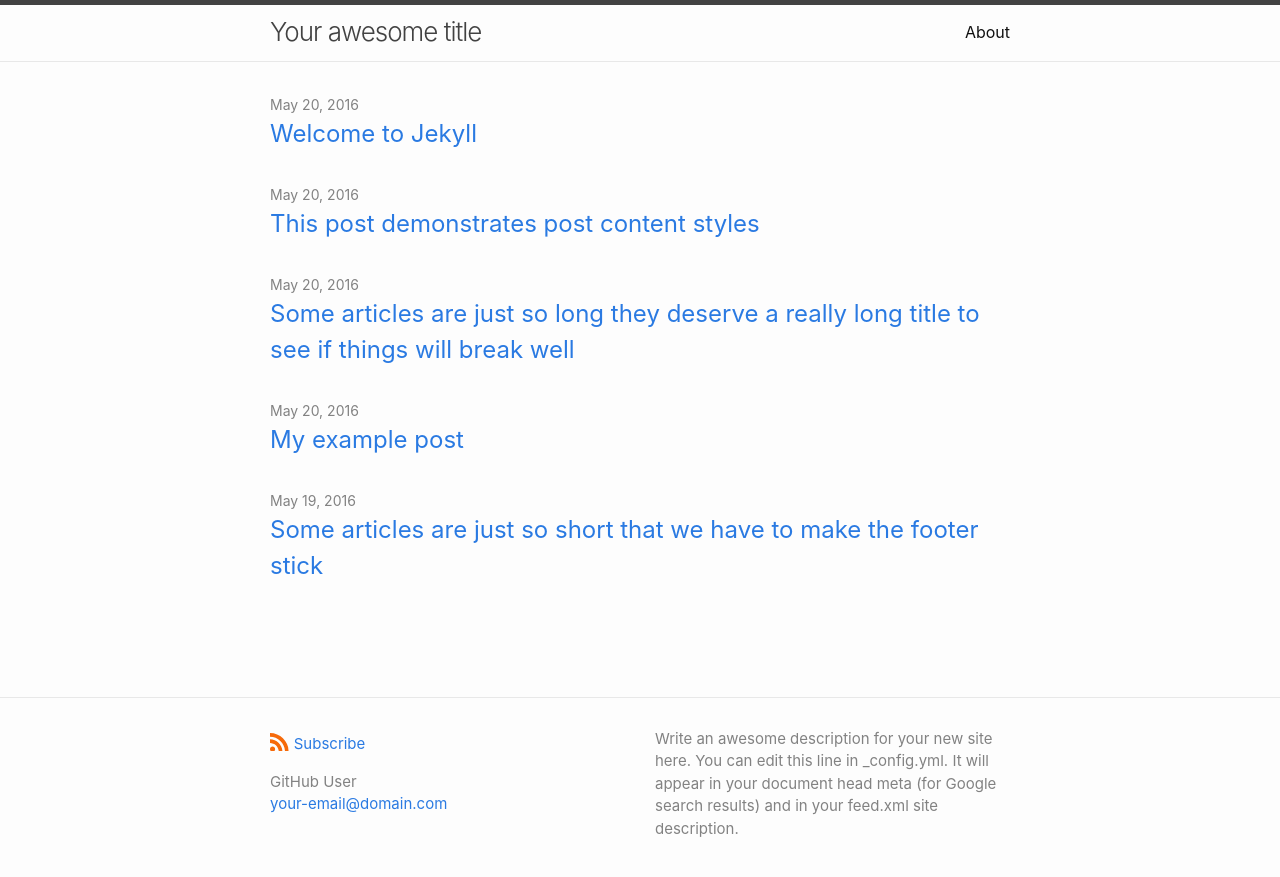
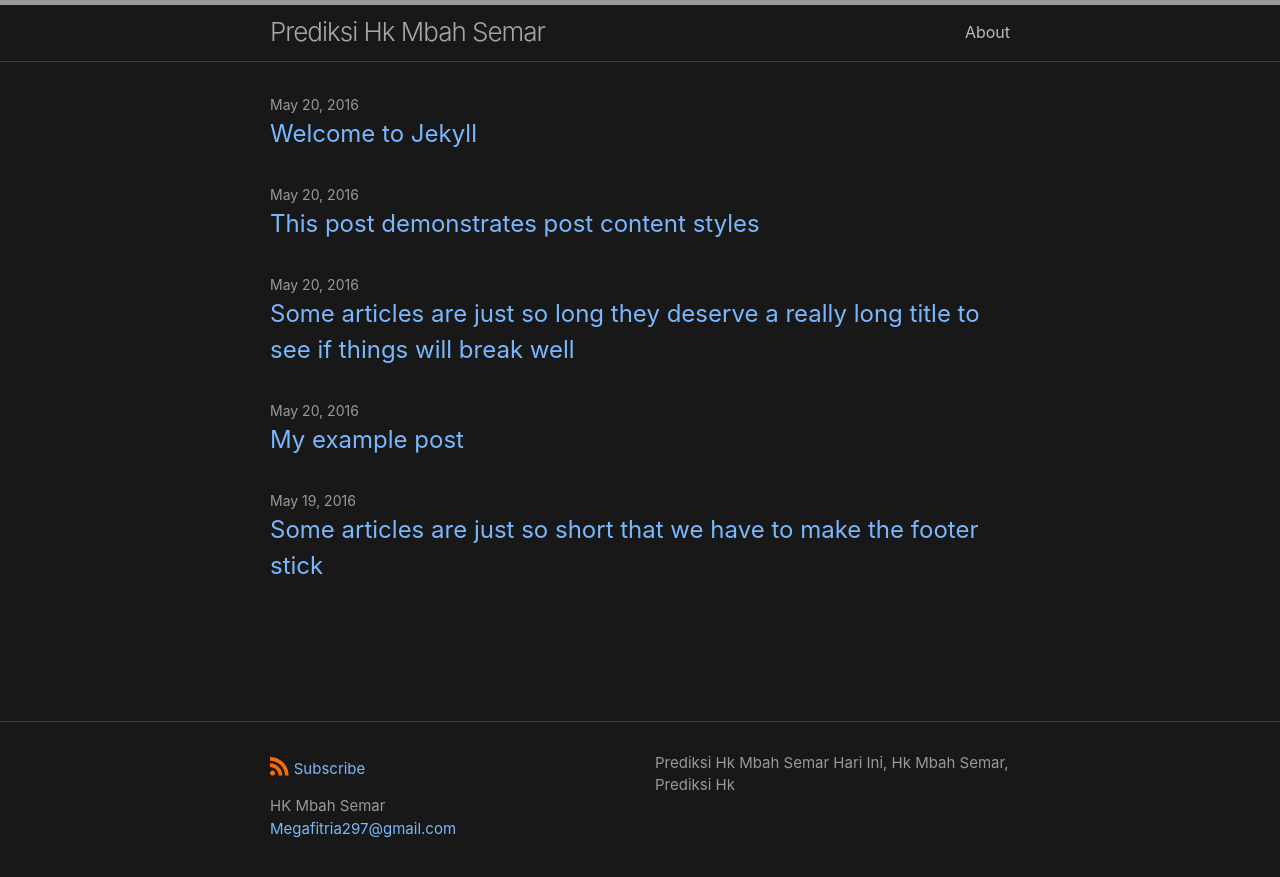
Before and after one commit to cobasemarmesem/jekyll-blog, a Jekyll site: the page built from index.md, in a window 1280 px wide. Shown: the top 877 px of the page. Built offline with Jekyll 4.4.1, drawn with Linux system fonts in a browser that asks for light colours.

Commit message:
Update _config.yml (via Pages CMS)

```diff
--- a/_config.yml
+++ b/_config.yml
@@ -1,71 +1,13 @@
-title: Your awesome title
+title: Prediksi Hk Mbah Semar
 author:
-  name: GitHub User
-  email: your-email@domain.com
-
-# The `>` after `description:` means to ignore line-breaks until next key.
-# If you want to omit the line-break after the end of text, use `>-` instead.
-description: >
-  Write an awesome description for your new site here. You can edit this line
-  in _config.yml. It will appear in your document head meta (for Google search
-  results) and in your feed.xml site description.
-
-# Build settings
-
-# If you clone the Minima repo and build locally, use this setting.
+  name: HK Mbah Semar
+  email: Megafitria297@gmail.com
+description: Prediksi Hk Mbah Semar Hari Ini, Hk Mbah Semar, Prediksi Hk
 theme: minima
-
-# As of November 2023, GitHub Pages still uses Minima 2.5.1 (https://pages.github.com/versions/).
-# If you want to use the latest Minima version on GitHub Pages, use the following setting and
-# add a line comment on "theme: minima" above.
-#remote_theme: jekyll/minima
-
 plugins:
   - jekyll-feed
   - jekyll-seo-tag
-
-# Theme-specific settings
-
-# If you want to link only specific pages in your header, use this and add the path to the pages
-# in order as they should show up.
 header_pages:
   - about.md
-
-# Set to `true` to show excerpts on the homepage.
-#show_excerpts: false
-
-# Minima specific settings, which are only available from Minima 3.0 onward.
 minima:
-  # Minima skin selection.
-  # Available skins are:
-  # classic	           Default, light color scheme.
-  # dark	             Dark variant of the classic skin.
-  # auto	             Adaptive skin based on the default classic and dark skins.
-  # solarized-light	   Light variant of solarized color scheme.
-  # solarized-dark	   Dark variant of solarized color scheme.
-  # solarized	         Adaptive skin for solarized color scheme skins.
-  skin: classic
-
-  # Minima date format.
-  # The default value is "%b %d, %Y" (e.g. Nov 14, 2023)
-  # Refer to https://shopify.github.io/liquid/filters/date/ if you want to customize this.
-  #date_format: "%b-%d-%Y"
-
-  # Generate social links in footer.
-  #social_links:
-  #  - { platform: devto,          user_url: "https://dev.to/jekyll" }
-  #  - { platform: dribbble,       user_url: "https://dribbble.com/jekyll" }
-  #  - { platform: facebook,       user_url: "https://www.facebook.com/jekyll" }
-  #  - { platform: flickr,         user_url: "https://www.flickr.com/photos/jekyll" }
-  #  - { platform: github,         user_url: "https://github.com/jekyll/minima" }
-  #  - { platform: google_scholar, user_url: "https://scholar.google.com/citations?user=qc6CJjYAAAAJ" }
-  #  - { platform: instagram,      user_url: "https://www.instagram.com/jekyll" }
-  #  - { platform: keybase,        user_url: "https://keybase.io/jekyll" }
-  #  - { platform: linkedin,       user_url: "https://www.linkedin.com/in/jekyll" }
-  #  - { platform: microdotblog,   user_url: "https://micro.blog/jekyll" }
-  #  - { platform: pinterest,      user_url: "https://www.pinterest.com/jekyll" }
-  #  - { platform: stackoverflow,  user_url: "https://stackoverflow.com/users/1234567/jekyll" }
-  #  - { platform: telegram,       user_url: "https://t.me/jekyll" }
-  #  - { platform: twitter,        user_url: "https://twitter.com/jekyllrb" }
-  #  - { platform: x,              user_url: "https://x.com/jekyllrb" }
-  #  - { platform: youtube,        user_url: "https://www.youtube.com/jekyll" }
+  skin: dark
```
